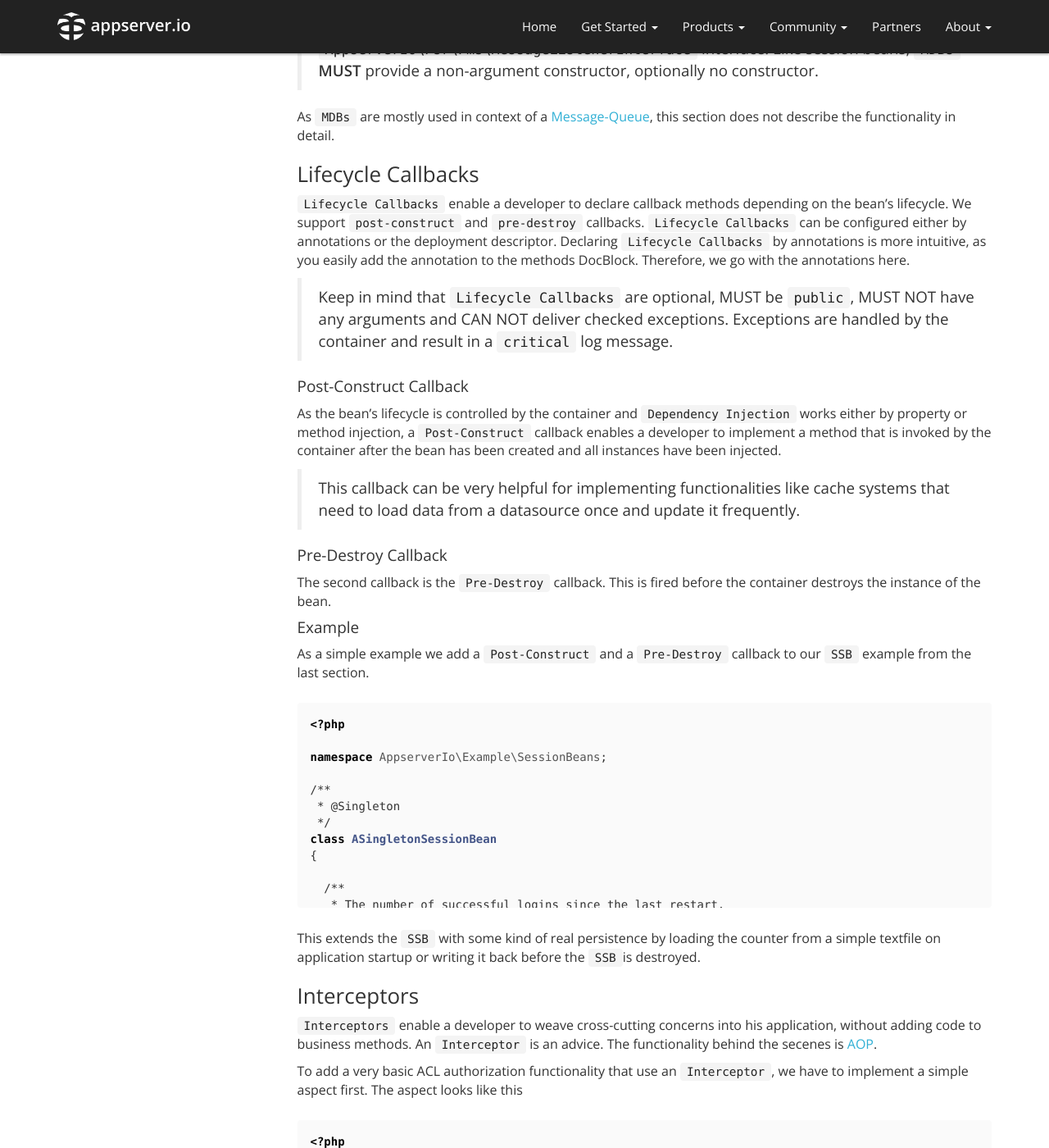
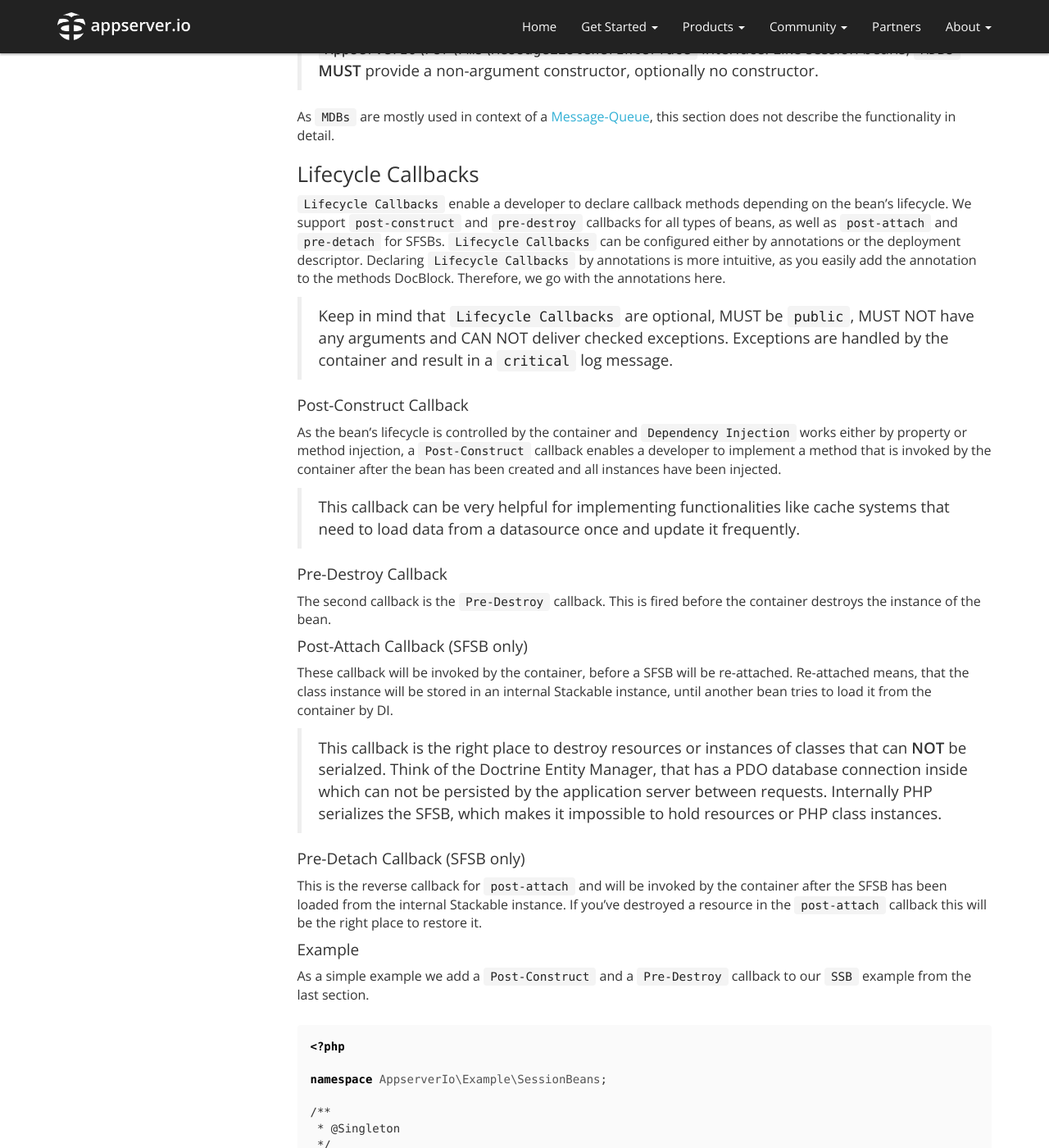
Before and after one commit to appserver-io/appserver, a Jekyll site: the page built from _docs_1_1/persistence-container.md, in a window 1280 px wide and 1400 px high, scrolled down 8855 px. Shown: the whole window at 82% size. Built offline with Jekyll 4.4.1, drawn with Linux system fonts in a browser that asks for light colours; nearby versions of some CDN libraries; library files that are not in the unit come from our copies; Markdown is read by kramdown in place of the engine named in the settings.

Commit message:
Add documentation for pre-attach and post-detach lifecycle callbacks

```diff
--- a/_docs_1_1/persistence-container.md
+++ b/_docs_1_1/persistence-container.md
@@ -697,7 +697,7 @@ As `MDBs` are mostly used in context of a [Message-Queue](<{{ "/get-started/docu
 
 ### Lifecycle Callbacks
 
-`Lifecycle Callbacks` enable a developer to declare callback methods depending on the bean's lifecycle.  We support `post-construct` and `pre-destroy` callbacks. `Lifecycle Callbacks` can be configured either by annotations or the deployment descriptor. Declaring `Lifecycle Callbacks` by annotations is more intuitive, as you easily add the annotation to the methods DocBlock. Therefore, we go with the annotations here.
+`Lifecycle Callbacks` enable a developer to declare callback methods depending on the bean's lifecycle. We support `post-construct` and `pre-destroy` callbacks for all types of beans, as well as `post-attach` and `pre-detach` for SFSBs. `Lifecycle Callbacks` can be configured either by annotations or the deployment descriptor. Declaring `Lifecycle Callbacks` by annotations is more intuitive, as you easily add the annotation to the methods DocBlock. Therefore, we go with the annotations here.
 
 > Keep in mind that `Lifecycle Callbacks` are optional, MUST be `public`, MUST NOT have any arguments and CAN NOT deliver checked exceptions. Exceptions are handled by the container and result in a `critical` log message.
 
@@ -710,6 +710,16 @@ As the bean's lifecycle is controlled by the container and `Dependency Injection
 #### Pre-Destroy Callback
 
 The second callback is the `Pre-Destroy` callback. This is fired before the container destroys the instance of the bean.
+
+#### Post-Attach Callback (SFSB only)
+
+These callback will be invoked by the container, before a SFSB will be re-attached. Re-attached means, that the class instance will be stored in an internal Stackable instance, until another bean tries to load it from the container by DI.
+
+> This callback is the right place to destroy resources or instances of classes that can **NOT** be serialzed. Think of the Doctrine Entity Manager, that has a PDO database connection inside which can not be persisted by the application server between requests. Internally PHP serializes the SFSB, which makes it impossible to hold resources or PHP class instances.
+
+#### Pre-Detach Callback (SFSB only)
+
+This is the reverse callback for `post-attach` and will be invoked by the container after the SFSB has been loaded from the internal Stackable instance. If you've destroyed a resource in the `post-attach` callback this will be the right place to restore it.
 
 #### Example
 
```
Also changed, not shown: _docs_1_1/naming-directory.md (+8 -0 lines).
